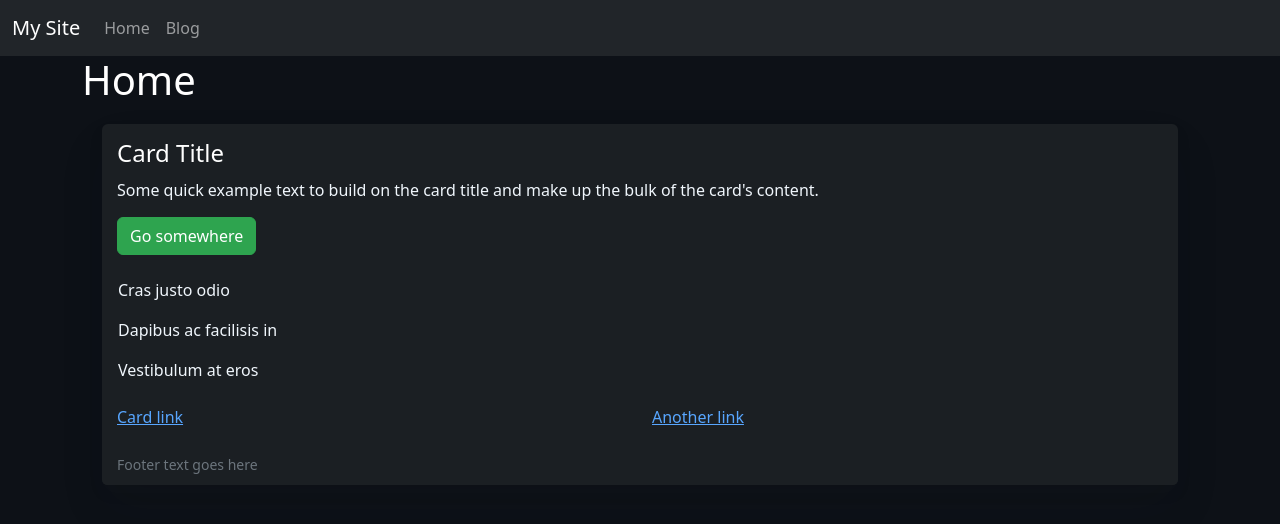
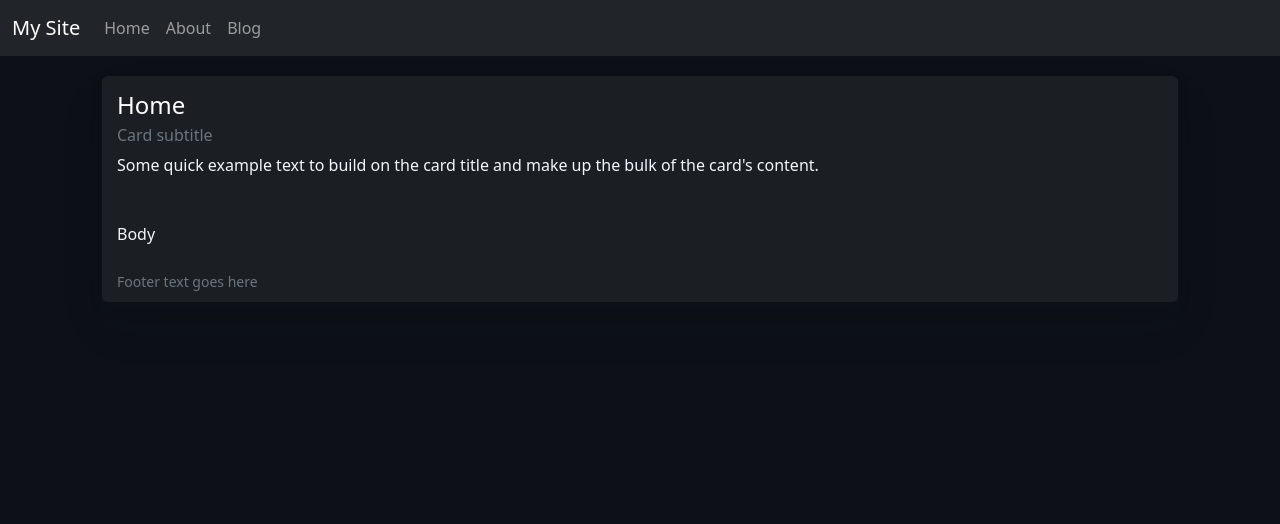
Before and after one commit to mkofoed/homepage, a Django app: page / in a window 1280 px wide. Shown: the top 524 px of the page. Run offline with Django 4.2, Linux system fonts and the light colour scheme.

Commit message:
Start About page

```diff
--- /dev/null
+++ b/home/templates/home/about.html
@@ -0,0 +1,6 @@
+{% extends 'home/base.html' %}
+
+{% block content %}
+    <h1>About</h1>
+
+{% endblock content %}
--- a/home/templates/home/base.html
+++ b/home/templates/home/base.html
@@ -2,7 +2,7 @@
 <html lang="en">
 <head>
     <meta charset="UTF-8">
-    <title>{% block title %} {% endblock %}</title>
+    <title>{% block title %}{{ title }} | mkofoed.dk{% endblock %}</title>
     <meta name="viewport" content="width=device-width, initial-scale=1">
     <!-- Bootstrap CSS -->
     <link href="https://cdn.jsdelivr.net/npm/bootstrap@5.2.3/dist/css/bootstrap.min.css" rel="stylesheet" integrity="sha384-rbsA2VBKQhggwzxH7pPCaAqO46MgnOM80zW1RWuH61DGLwZJEdK2Kadq2F9CUG65" crossorigin="anonymous">
@@ -23,7 +23,10 @@
         <div class="collapse navbar-collapse" id="navbarNav">
             <ul class="navbar-nav">
                 <li class="nav-item">
-                    <a class="nav-link" href="#">Home</a>
+                    <a class="nav-link" href="{% url 'home:home' %}">Home</a>
+                </li>
+                <li class="nav-item">
+                    <a class="nav-link" href="{% url 'home:about' %}">About</a>
                 </li>
                 <li class="nav-item">
                     <a class="nav-link" href="{% url 'blog:list' %}">Blog</a>
@@ -37,13 +40,10 @@
     <div class="row">
         <div class="col-12">
             <!-- Content -->
-            {% block content %}
-
-
-            {% endblock %}
+            {% block content %}{% endblock %}
         </div>
     </div>
-
+</div>
 
 <!-- Bootstrap JS -->
 <script src="https://cdn.jsdelivr.net/npm/@popperjs/core@2.11.6/dist/umd/popper.min.js" integrity="sha384-oBqDVmMz9ATKxIep9tiCxS/Z9fNfEXiDAYTujMAeBAsjFuCZSmKbSSUnQlmh/jp3" crossorigin="anonymous"></script>
--- a/home/templates/home/home.html
+++ b/home/templates/home/home.html
@@ -1,28 +1,15 @@
 {% extends 'home/base.html' %}
 
 {% block content %}
-    <h1>Home</h1>
 
     <div class="card">
         <div class="card-body">
-    <h5 class="card-title">Card Title</h5>
+            <h5 class="card-title">Home</h5>
+            <h6 class="card-subtitle mb-2 text-muted">Card subtitle</h6>
             <p class="card-text">Some quick example text to build on the card title and make up the bulk of the card's content.</p>
-    <a href="#" class="btn btn-primary">Go somewhere</a>
         </div>
-  <ul class="list-group list-group-flush">
-    <li class="list-group-item">Cras justo odio</li>
-    <li class="list-group-item">Dapibus ac facilisis in</li>
-    <li class="list-group-item">Vestibulum at eros</li>
-  </ul>
         <div class="card-body">
-    <div class="row">
-      <div class="col-sm-6">
-        <a href="#" class="card-link">Card link</a>
-      </div>
-      <div class="col-sm-6">
-        <a href="#" class="card-link">Another link</a>
-      </div>
-    </div>
+            Body
         </div>
         <div class="card-footer text-muted">
             Footer text goes here
--- a/home/urls.py
+++ b/home/urls.py
@@ -1,7 +1,9 @@
-from django.urls import path, include
-from .views import HomeView
+from django.urls import path
 
+from .views import HomeView, AboutView
+
+app_name = "home"
 urlpatterns = [
     path("", HomeView.as_view(), name="home"),
-    path("blog/", include("blog.urls"), name="blog"),
+    path("about", AboutView.as_view(), name="about"),
 ]
--- a/home/views.py
+++ b/home/views.py
@@ -6,6 +6,14 @@ class HomeView(TemplateView):
 
     def get_context_data(self, **kwargs: object) -> dict:
         context = super().get_context_data(**kwargs)
-        context["title"] = "lol"
-        context["content"] = ["lol", "lol", "lol"]
+        context["title"] = "Home"
         return context
+
+
+class AboutView(TemplateView):
+    template_name = "home/about.html"
+
+    def get_context_data(self, **kwargs: object) -> dict:
+        context = super().get_context_data(**kwargs)
+        context["title"] = "About"
+        return context
--- a/project/urls.py
+++ b/project/urls.py
@@ -19,4 +19,5 @@ from django.urls import path, include
 urlpatterns = [
     path("admin/", admin.site.urls),
     path("", include("home.urls")),
+    path("blog/", include("blog.urls")),
 ]
```
Lines whose indentation alone changed are shown as unchanged.
